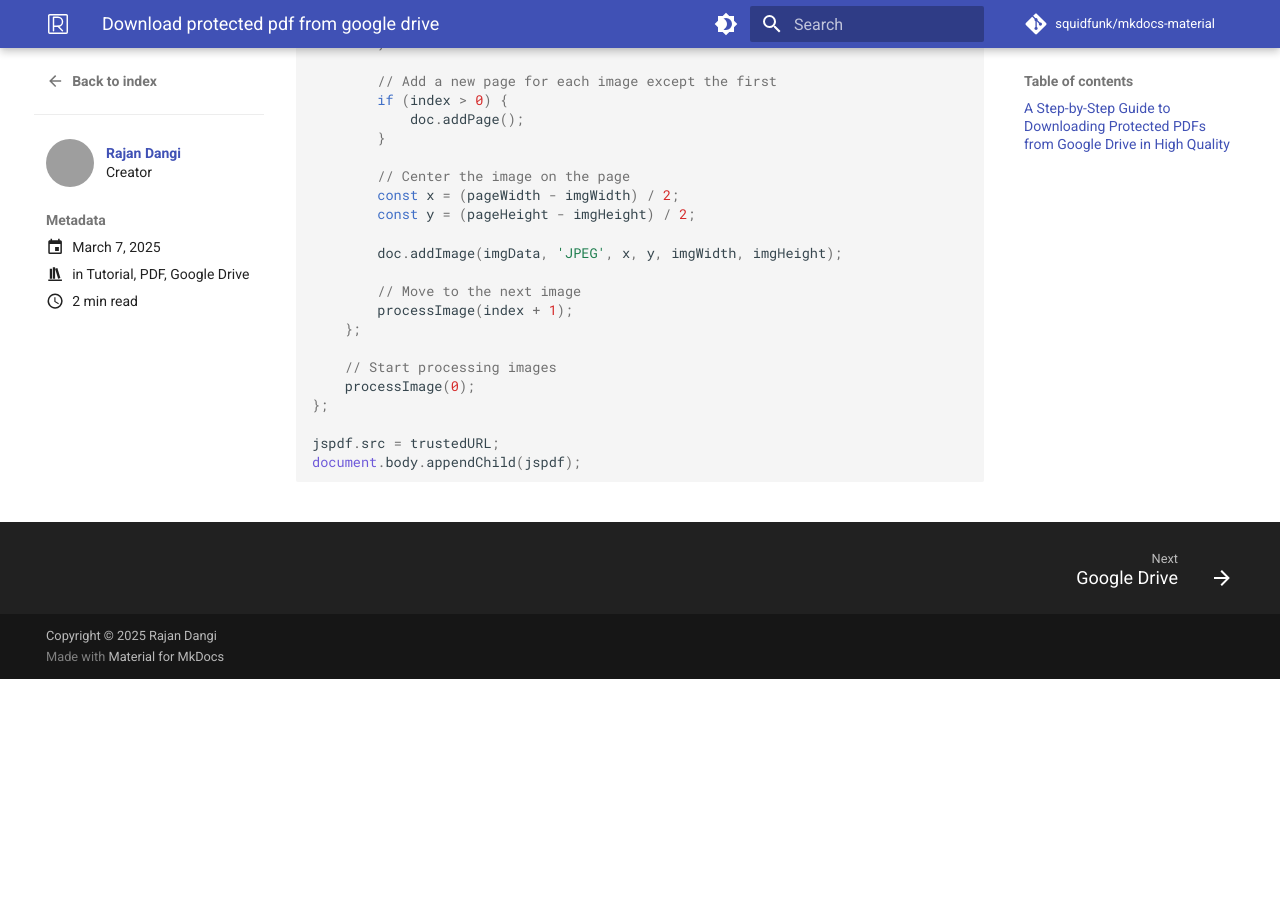
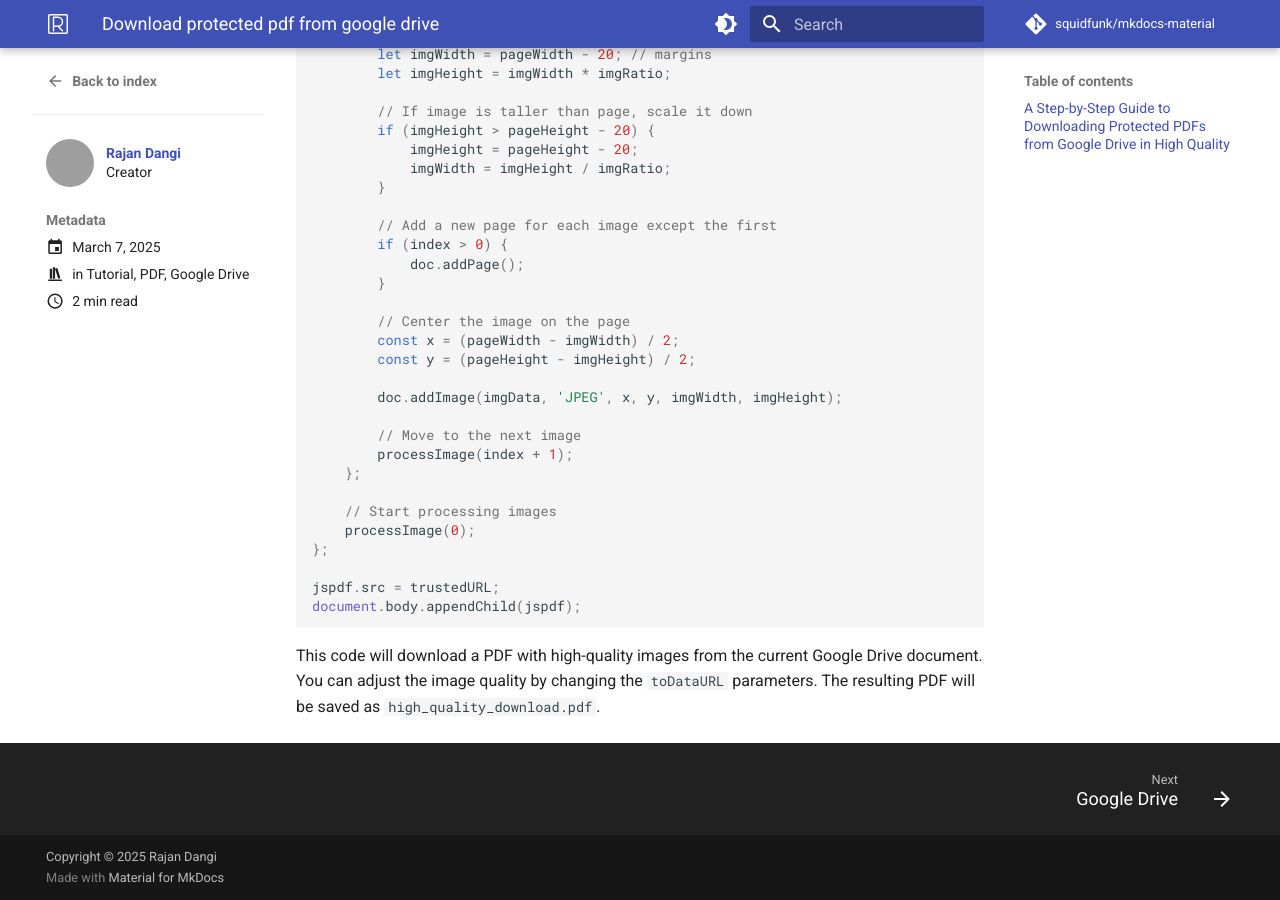
Before and after one commit to rajandangi/docs.rajandangi.com.np, an MkDocs documentation site: the page built from docs/blog/posts/download-protected-pdf-from-google-drive.md, in a window 1280 px wide and 900 px high, scrolled down 1760 px. Built offline with MkDocs 1.6.1 and Material for MkDocs 9.7.7, drawn with Linux system fonts in a browser that asks for light colours; comment, search, counter and statistics services are not loaded; before the commit the page ends 2439 px from its top, so only the background shows below that; some of the changed text lies outside the part shown; grey boxes are pictures that could not be loaded.

Commit message:
Add warning about copyright and clarify PDF download instructions in blog post

````diff
--- a/docs/blog/posts/download-protected-pdf-from-google-drive.md
+++ b/docs/blog/posts/download-protected-pdf-from-google-drive.md
@@ -10,6 +10,9 @@
   - Google Drive
 ---
 # Download protected pdf from google drive :material-google-drive:
+
+!!! warning
+    This is just for educational purposes. Please respect the copyright and terms of service of the content you are downloading.
 
 ## A Step-by-Step Guide to Downloading Protected PDFs from Google Drive in High Quality
 
@@ -112,3 +115,5 @@
 jspdf.src = trustedURL;
 document.body.appendChild(jspdf);
 ```
+
+This code will download a PDF with high-quality images from the current Google Drive document. You can adjust the image quality by changing the `toDataURL` parameters. The resulting PDF will be saved as `high_quality_download.pdf`.
````
